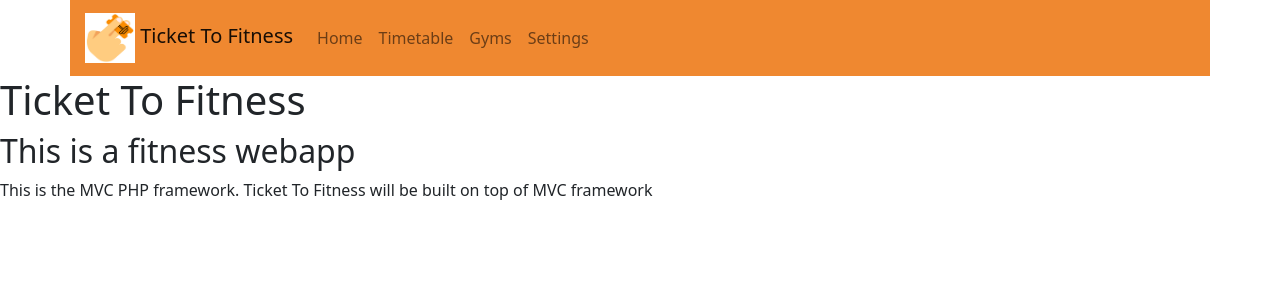
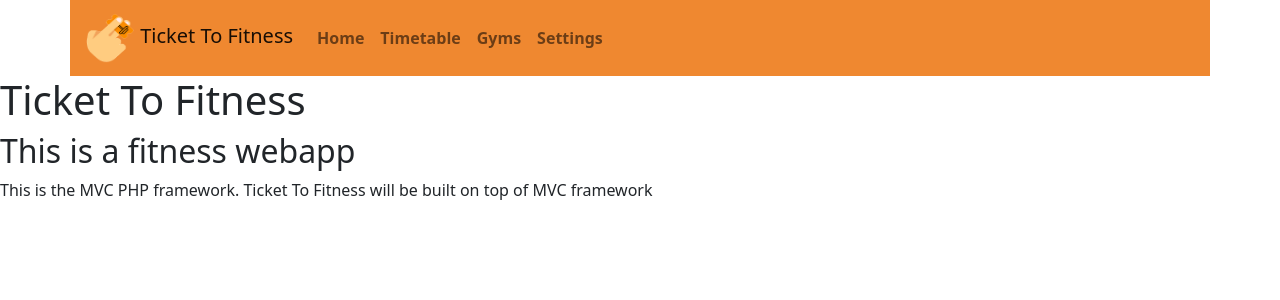
Before and after one commit to yusen1994/ticket-to-fitness, a PHP site: page /ticket-to-fitness/ in a window 1280 px wide. Shown: the top 300 px of the page. Run offline with PHP 8.4, Linux system fonts and the light colour scheme; data that the repository does not hold is empty.

Commit message:
Update logo and Bold menu buttons

```diff
--- a/app/views/inc/header.php
+++ b/app/views/inc/header.php
@@ -24,16 +24,16 @@
       <div class="collapse navbar-collapse" id="toggleMobileMenu">
         <ul class="navbar-nav ms-auto text-center nav-fill w-100">
           <li>
-            <a class="nav-link" href="#">Home</a>
+            <a class="nav-link" href="#"><b>Home</b></a>
           </li>
           <li>
-            <a class="nav-link" href="#">Timetable</a>
+            <a class="nav-link" href="#"><b>Timetable</b></a>
           </li>
           <li>
-            <a class="nav-link" href="#">Gyms</a>
+            <a class="nav-link" href="#"><b>Gyms</b></a>
           </li>
           <li>
-            <a class="nav-link" href="#">Settings</a>
+            <a class="nav-link" href="#"><b>Settings</b></a>
           </li>
         </ul>
       </div>
@@ -43,42 +43,8 @@
 
   </div>
 
-
-
-
-  <!-- <nav class="navbar sticky-top navbar-expand-sm navbar-dark" style="background-color: #ef8830">
-    <div class="container">
-      <a class="navbar-brand" href="#">
-        <img src="https://localhost/ticket-to-fitness/public/images/50x50-t2f-logo.png" alt="logo">
-      </a>
-      <button class="navbar-toggler custom-toggler" type="button" data-toggle="collapse" data-target="#navbarResponsive" aria-controls="navbarResponsive" aria-expanded="false" aria-label="Toggle navigation">
-        <span class="navbar-toggler-icon" id="menuButton" onclick="openMenu()">
-      </button>
-      <div class="collapse navbar-collapse" id="navbarResponsive">
-        <ul class="navbar-nav ml-auto">
-          <li class="nav-item active">
-            <a class="nav-link" href="#">Home</a>
-          </li>
-          <li class="nav-item">
-            <a class="nav-link" href="#">About</a>
-          </li>
-          <li class="nav-item">
-            <a class="nav-link" href="#">Services</a>
-          </li>
-          <li class="nav-item">
-            <a class="nav-link" href="#">Contact</a>
-          </li>
-        </ul>
-      </div>
-    </div>
-  </nav> -->
-
-
-
-
   <script src="https://cdn.jsdelivr.net/npm/@popperjs/core@2.9.1/dist/umd/popper.min.js" integrity="sha384-SR1sx49pcuLnqZUnnPwx6FCym0wLsk5JZuNx2bPPENzswTNFaQU1RDvt3wT4gWFG" crossorigin="anonymous"></script>
   <script src="https://cdn.jsdelivr.net/npm/bootstrap@5.0.0-beta3/dist/js/bootstrap.min.js" integrity="sha384-j0CNLUeiqtyaRmlzUHCPZ+Gy5fQu0dQ6eZ/xAww941Ai1SxSY+0EQqNXNE6DZiVc" crossorigin="anonymous"></script>
-
 
 
 </body>
```
Also changed, not shown: public/images/t2f-logo.png.
